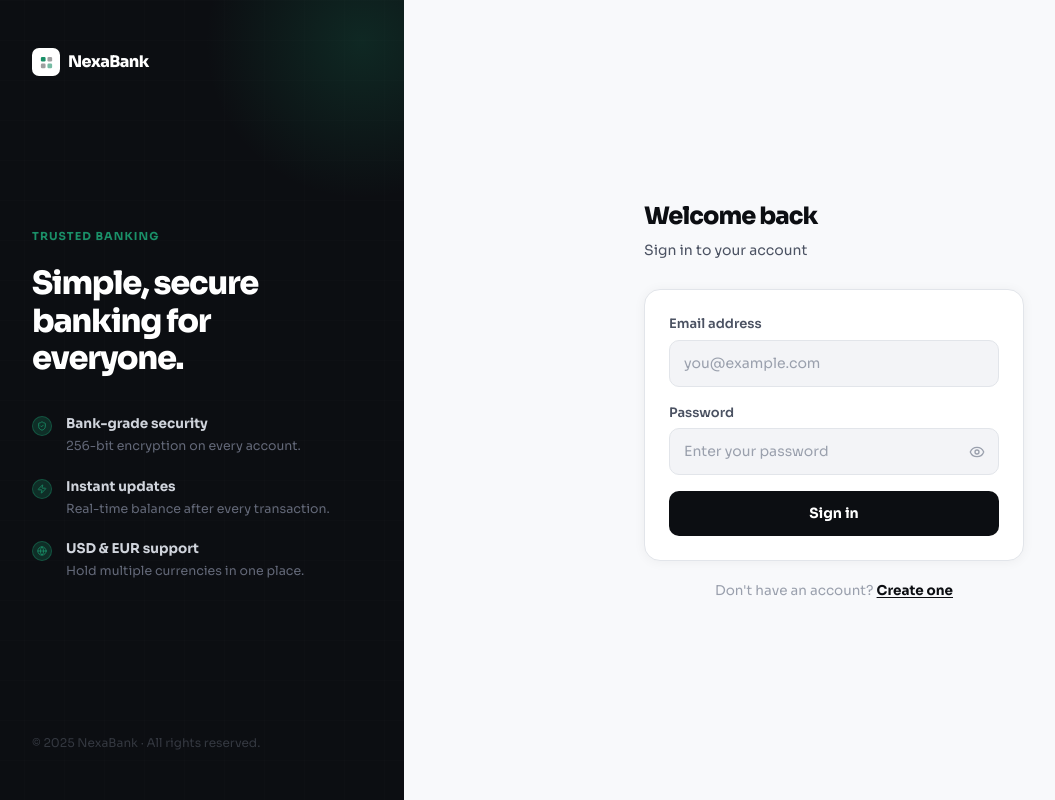
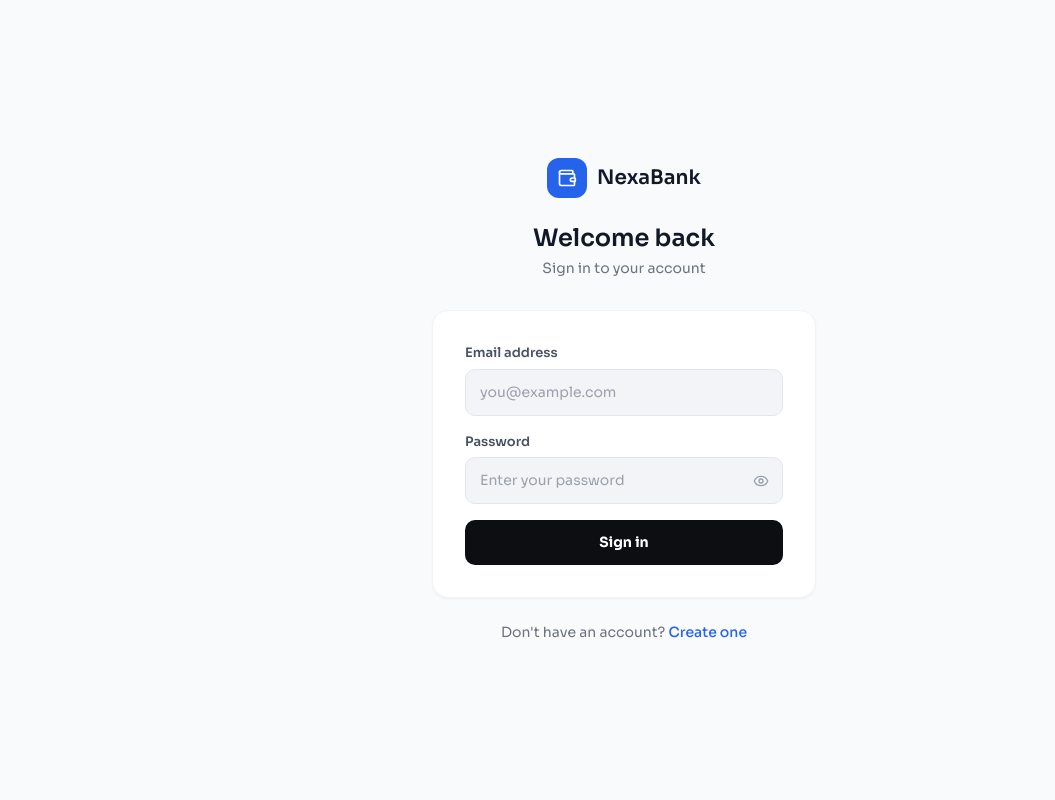
Before and after one commit to hvriza39-rgb/Online-banking, a Next.js app: page /login in a window 1280 px wide. Shown: the whole page, without its empty margins (16-1071 px from the left). Built offline with nearby package versions, Linux system fonts and the light colour scheme.

Commit message:
Update page.tsx

```diff
--- a/src/app/(auth)/login/page.tsx
+++ b/src/app/(auth)/login/page.tsx
@@ -1,103 +1,36 @@
 import { Metadata } from "next";
 import Link from "next/link";
 import { LoginForm } from "@/components/login-form";
-import { ShieldCheck, Zap, Globe } from "lucide-react";
+import { Wallet } from "lucide-react";
 
-export const metadata: Metadata = { title: "Sign In — NexaBank" };
+export const metadata: Metadata = { title: "Sign In" };
 
 export default function LoginPage() {
   return (
-    <div className="min-h-screen flex">
-
-      {/* ── Left panel ── */}
-      <div className="hidden lg:flex w-[420px] flex-shrink-0 flex-col justify-between p-12 bg-[#0c0e12] relative overflow-hidden">
-        {/* Grid texture */}
-        <svg className="absolute inset-0 w-full h-full opacity-[0.04]" xmlns="http://www.w3.org/2000/svg">
-          <defs>
-            <pattern id="grid" width="40" height="40" patternUnits="userSpaceOnUse">
-              <path d="M 40 0 L 0 0 0 40" fill="none" stroke="white" strokeWidth=".5" />
-            </pattern>
-          </defs>
-          <rect width="100%" height="100%" fill="url(#grid)" />
-        </svg>
-        {/* Glow */}
-        <div className="absolute -top-32 -right-32 w-[340px] h-[340px] rounded-full bg-[radial-gradient(circle,rgba(26,144,104,0.2)_0%,transparent_65%)] pointer-events-none" />
-
-        {/* Logo */}
-        <NexaLogo />
-
-        {/* Copy */}
-        <div className="relative z-10">
-          <p className="text-[11px] font-bold tracking-[0.1em] uppercase text-[#1a9068] mb-5">
-            Trusted banking
-          </p>
-          <h2 className="text-[32px] font-black text-white leading-[1.18] tracking-[-0.04em] mb-9">
-            Simple, secure<br />banking for<br />everyone.
-          </h2>
-          <div className="flex flex-col gap-5">
-            {[
-              { Icon: ShieldCheck, title: "Bank-grade security",  desc: "256-bit encryption on every account." },
-              { Icon: Zap,         title: "Instant updates",      desc: "Real-time balance after every transaction." },
-              { Icon: Globe,       title: "USD & EUR support",    desc: "Hold multiple currencies in one place." },
-            ].map(({ Icon, title, desc }) => (
-              <div key={title} className="flex gap-3.5">
-                <div className="w-5 h-5 rounded-full flex-shrink-0 mt-0.5 bg-[#1a9068]/25 border border-[#1a9068]/40 flex items-center justify-center text-[#1a9068]">
-                  <Icon className="w-2.5 h-2.5" />
+    <div className="min-h-screen bg-gray-50 flex items-center justify-center p-4">
+      <div className="w-full max-w-sm">
+        <div className="text-center mb-8">
+          <div className="inline-flex items-center gap-2.5 mb-6">
+            <div className="w-10 h-10 bg-blue-600 rounded-xl flex items-center justify-center">
+              <Wallet className="w-5 h-5 text-white" />
             </div>
-                <div>
-                  <p className="text-[13.5px] font-bold text-[#d0d4dc] mb-0.5">{title}</p>
-                  <p className="text-[12.5px] text-[#636878] leading-relaxed">{desc}</p>
+            <span className="font-semibold text-xl text-gray-900">NexaBank</span>
           </div>
-              </div>
-            ))}
-          </div>
+          <h1 className="text-2xl font-semibold text-gray-900">Welcome back</h1>
+          <p className="text-sm text-gray-500 mt-1">Sign in to your account</p>
         </div>
 
-        <p className="text-[12px] text-[#343840] relative">© 2025 NexaBank · All rights reserved.</p>
-      </div>
-
-      {/* ── Right: form ── */}
-      <div className="flex-1 flex items-center justify-center p-6 bg-[#f8f9fb]">
-        <div className="w-full max-w-[380px]">
-
-          {/* Mobile logo */}
-          <div className="mb-7 lg:hidden">
-            <NexaLogo />
-          </div>
-
-          <div className="mb-7">
-            <h1 className="text-[24px] font-black text-[#0c0e12] tracking-[-0.04em] mb-1.5">Welcome back</h1>
-            <p className="text-[14px] text-[#4b5262]">Sign in to your account</p>
-          </div>
-
-          <div className="bg-white border border-[#e2e5ea] rounded-2xl p-6 shadow-[0_1px_12px_rgba(12,14,18,0.05)]">
+        <div className="bg-white rounded-2xl border border-gray-100 shadow-sm p-8">
           <LoginForm />
         </div>
 
-          <p className="text-center text-[13.5px] text-[#9aa0ad] mt-5">
+        <p className="text-center text-sm text-gray-500 mt-6">
           Don&apos;t have an account?{" "}
-            <Link href="/register" className="text-[#0c0e12] font-bold underline underline-offset-2 hover:opacity-60 transition-opacity">
+          <Link href="/register" className="text-blue-600 hover:text-blue-700 font-medium">
             Create one
           </Link>
         </p>
       </div>
     </div>
-    </div>
   );
 }
-
-function NexaLogo() {
-  return (
-    <div className="flex items-center gap-2">
-      <div className="w-7 h-7 rounded-[7px] bg-white flex items-center justify-center flex-shrink-0">
-        <svg width="15" height="15" viewBox="0 0 16 16" fill="none">
-          <rect x="2" y="2" width="5" height="5" rx="1.3" fill="#1a9068" />
-          <rect x="9" y="2" width="5" height="5" rx="1.3" fill="#0c0e12" opacity=".4" />
-          <rect x="2" y="9" width="5" height="5" rx="1.3" fill="#0c0e12" opacity=".4" />
-          <rect x="9" y="9" width="5" height="5" rx="1.3" fill="#1a9068" opacity=".6" />
-        </svg>
-      </div>
-      <span className="text-[16px] font-extrabold text-white tracking-[-0.035em]">NexaBank</span>
-    </div>
-  );
-}
```
Lines whose indentation alone changed are shown as unchanged.
